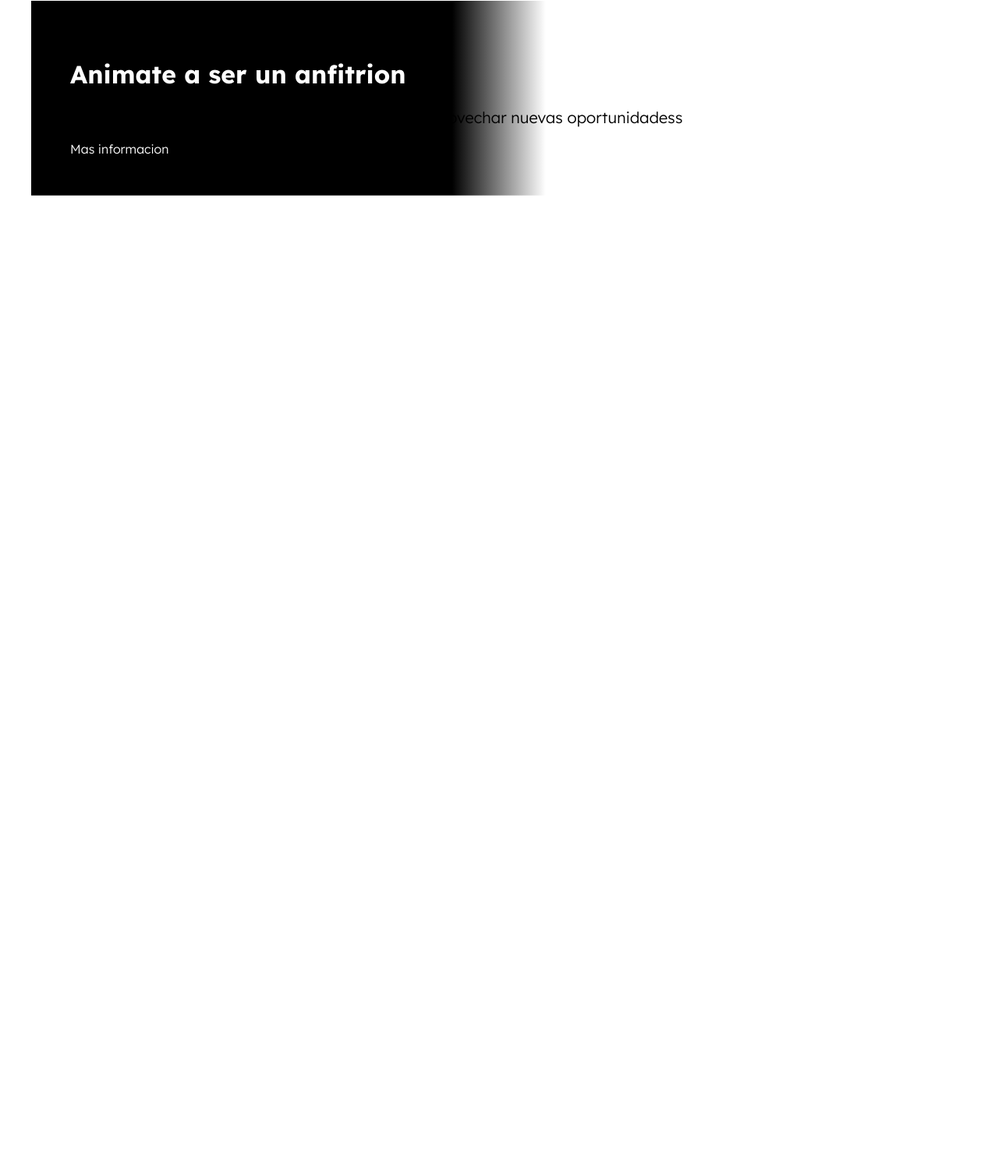
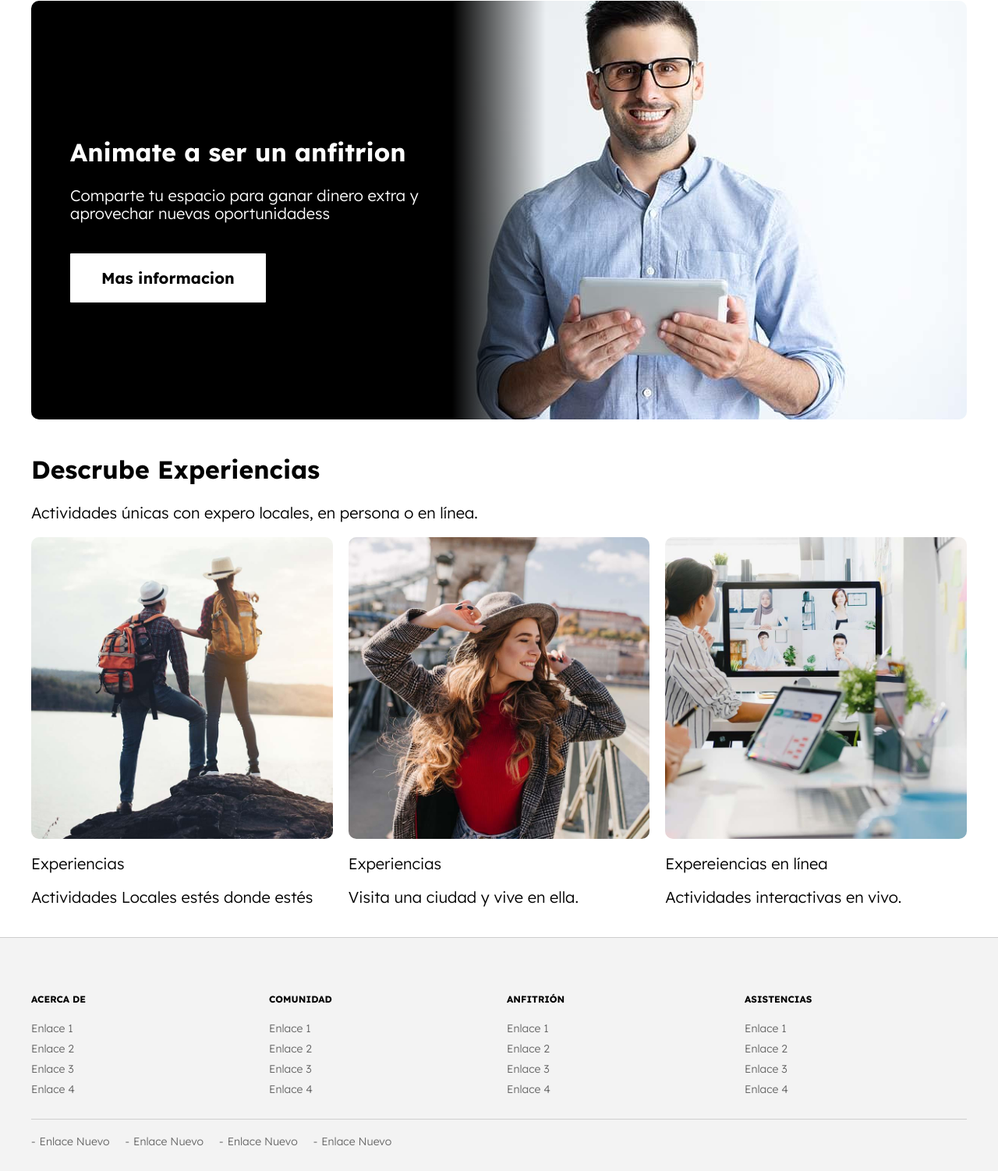
Before and after one commit to luisceli/AirbnbPractica, a website: page build/index.html in a window 1280 px wide. Shown: the part 1748-3250 px from the top of the page at 78% size. Before the commit the page ends 1999 px from the top, so only its background shows below. Drawn offline with Linux system fonts and the light colour scheme.

Commit message:
Proyecto terminado donde se agregaron mixin y modificamos sus propiedades

```diff
--- a/src/scss/app.scss
+++ b/src/scss/app.scss
@@ -2,3 +2,4 @@
 @use 'ui/header';
 @use 'ui/contenido';
 @use 'ui/lugares';
+@use 'ui/footer';
--- a/src/scss/ui/contenido/_anfitrion.scss
+++ b/src/scss/ui/contenido/_anfitrion.scss
@@ -4,6 +4,7 @@
 .anfitrion{
     display: grid;
     grid-template-rows: repeat(2,1fr);
+    border-radius: 1rem;
     row-gap: 10rem;
     padding: 5rem;
 
@@ -21,18 +22,23 @@
         grid-template-rows: unset;
         background-image: linear-gradient( to right, v.$negro 0%, v.$negro 45%, transparent 55%), url('../img/anfitrion.jpg');
         background-size: 100%, auto;
-   }
+        background-position: center, 50% 30%;
+        padding: 15rem 5rem ;
+    }
+    @include m.desktop {
+        background-position: center, right center;
+    }
     &__contenido{
-
-    }
-    &__heading{
-
-
+        @include m.tablet {
+            max-width: 50%;
+        }
     }
     &__descripcion{
-
+        color: v.$blanco;
     }
     &__enlace{
-
+        @include m.boton(v.$blanco,v.$negro);
+        margin-top: 2rem;
+        border-radius: .1rem;
     }
 }
--- /dev/null
+++ b/src/scss/ui/contenido/_experiencias.scss
@@ -0,0 +1,19 @@
+@use 'base/mixins' as m;
+@use 'base/variables' as v;
+
+.experiencias{
+    &__grid{
+        display: grid;
+        grid-template-columns: repeat(3,30rem);
+        column-gap: 2rem;
+        @include m.scrollHorizontal();
+@include m.tablet {
+    @include m.grid(3,2rem);
+}
+    }
+}
+.experiencia{
+    &__imagen{
+        border-radius: 1rem;
+    }
+}
--- a/src/scss/ui/contenido/_index.scss
+++ b/src/scss/ui/contenido/_index.scss
@@ -1,2 +1,3 @@
 @forward 'destinos';
-@forward 'anfitrion'
+@forward 'anfitrion';
+@forward 'experiencias';
--- /dev/null
+++ b/src/scss/ui/footer/_footer.scss
@@ -0,0 +1,49 @@
+@use 'base/mixins' as m;
+@use 'base/variables' as v;
+.footer{
+    background-color: lighten(v.$grisClaro,7%);
+    border-top: 1px solid lighten(v.$gris,40%);
+    padding-top: 5rem;
+
+    &__grid{
+        @include m.tablet {
+            @include m.grid(2,2rem);
+        }
+
+        @include m.desktop {
+            @include m.grid(4, 2rem);
+        }
+    }
+    &__heading{
+        text-transform: uppercase;
+        font-size: 1.2rem;
+    }
+    &__link{
+        display: block;
+        color: v.$gris;
+        font-size: 1.4rem;
+        margin-bottom: 1rem;
+
+    }
+    &__barra{
+        border-top: 1px solid lighten(v.$gris, 40%);
+        margin-top: 2rem;
+        padding: 2rem 0;
+    }
+    &__barranav{
+        display: flex;
+        flex-direction: column;
+        @include m.tablet {
+            flex-direction: row;
+            gap: 2rem;
+        }
+    }
+
+    &__enlace--barra{
+        &::before{
+            content: '-';
+            margin-right: .5rem;
+        }
+    }
+
+}
--- /dev/null
+++ b/src/scss/ui/footer/_index.scss
@@ -0,0 +1 @@
+@forward 'footer';
```
Also changed, not shown: build/css/app.css, build/index.html, 1 other file.
